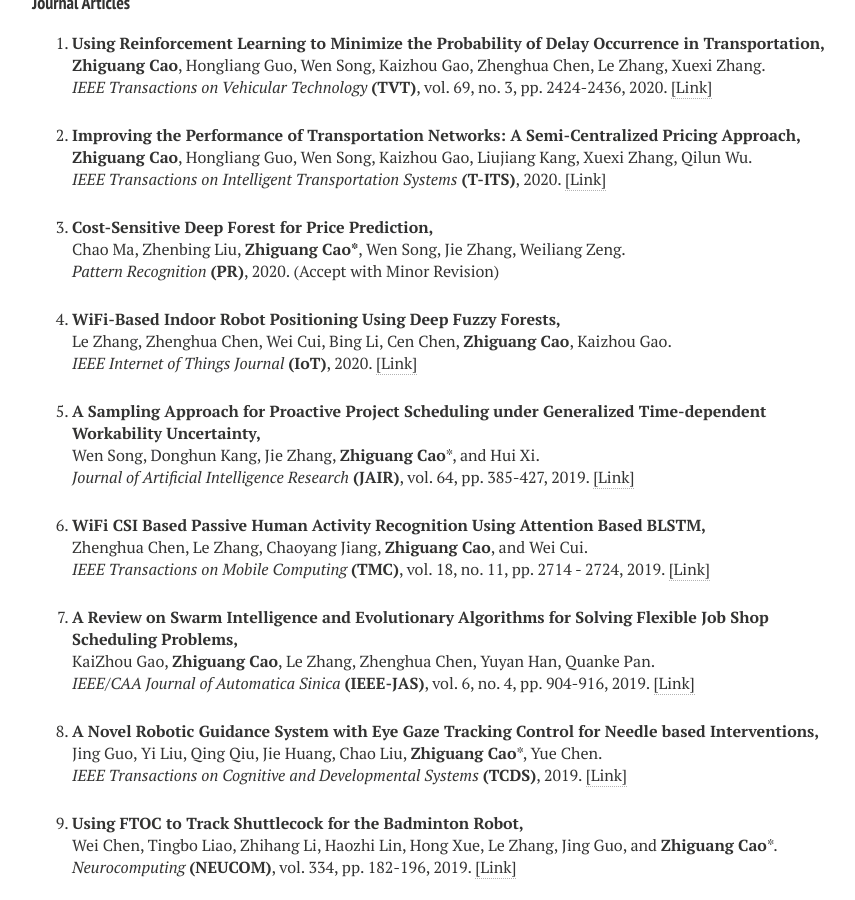
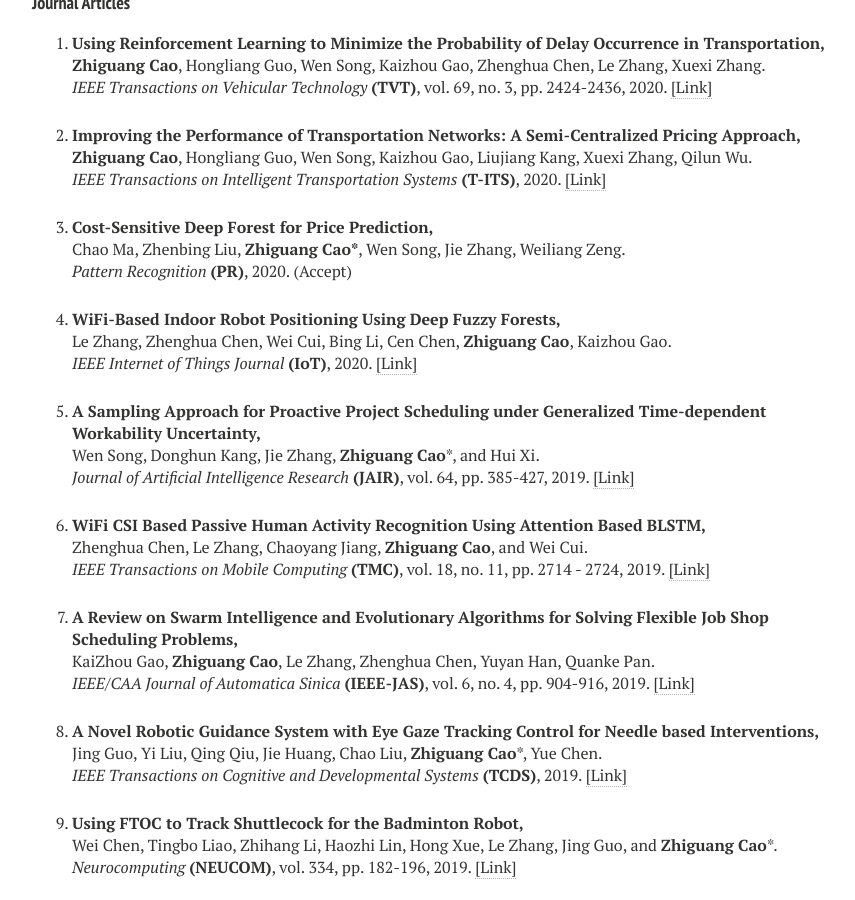
Before and after one commit to zhiguangcaosg/zhiguangcaosg.github.io, a Jekyll site: the page built from publications.md, in a window 1280 px wide and 900 px high, scrolled down 1367 px. Shown: the whole window, without its empty margins (288-1143 px from the left). Built offline with Jekyll 4.4.1, drawn with Linux system fonts in a browser that asks for light colours; nearby versions of some CDN libraries.

Commit message:
Update publications.html

```diff
--- a/_layouts/publications.html
+++ b/_layouts/publications.html
@@ -220,7 +220,7 @@ div.bibtex pre { font-size: 75%; overflow: auto;  width: 100%; padding: 0em 0em;
 <p>
 <b>Cost-Sensitive Deep Forest for Price Prediction,</b>
 <br>Chao Ma, Zhenbing Liu, <b>Zhiguang Cao*</b>, Wen Song, Jie Zhang, Weiliang Zeng.<br>
-<i>Pattern Recognition</i> <b>(PR)</b>, 2020. (Accept with Minor Revision)
+<i>Pattern Recognition</i> <b>(PR)</b>, 2020. (Accept)
 </p>
 </li>
 
```
